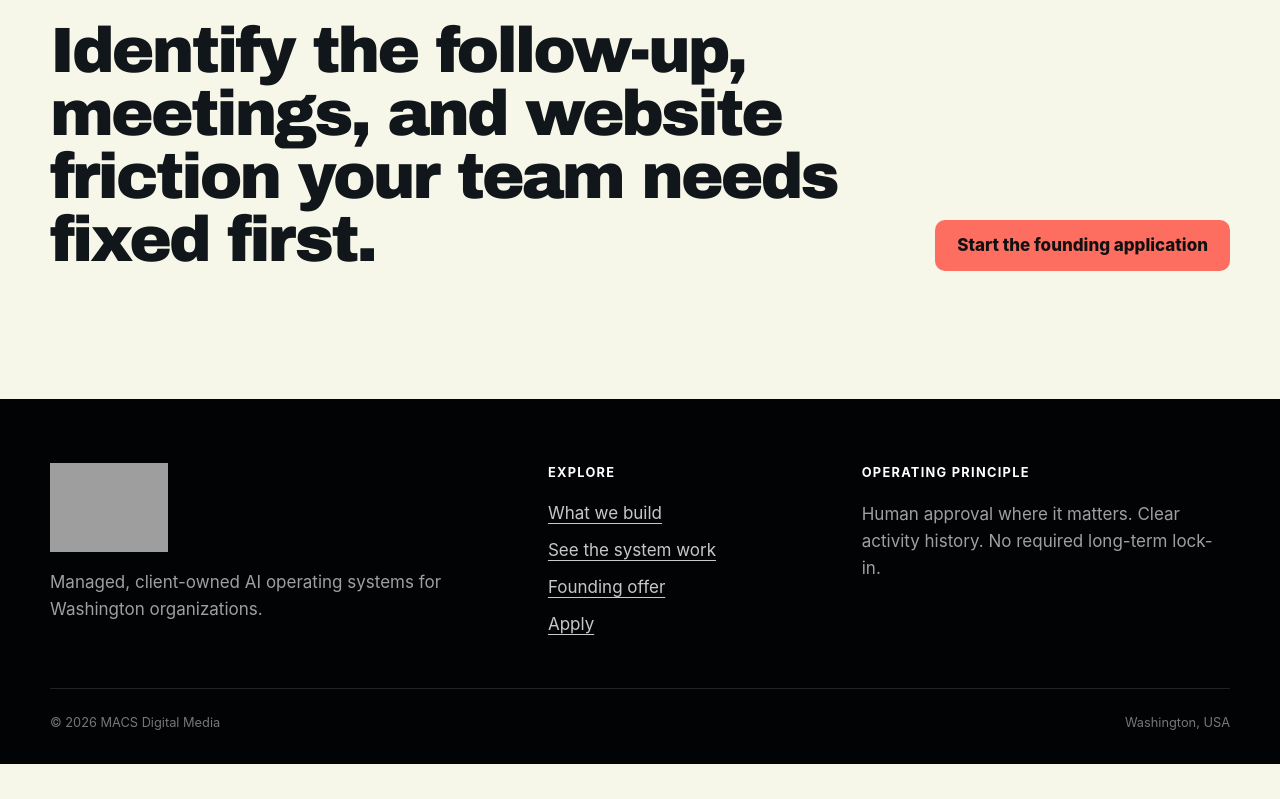
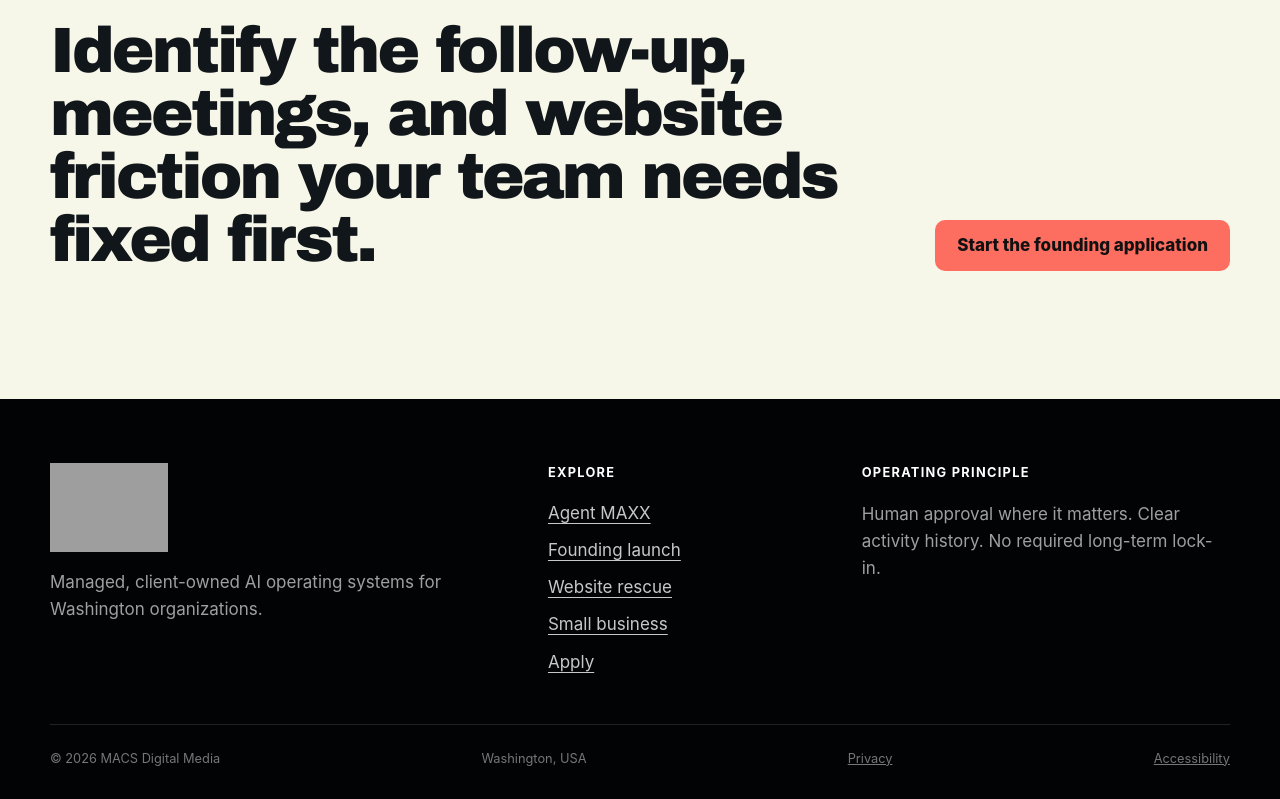
Before and after one commit to executiveusa/macsdigitalmedia, a Next.js app: page / in a window 1280 px wide. Shown: the part 6736-7535 px from the top of the page. Before the commit the page ends 7500 px from the top, so only its background shows below. Built offline with nearby package versions, Linux system fonts and the light colour scheme; grey boxes are pictures that could not be loaded.

Commit message:
feat: expand footer navigation and legal routes

```diff
--- a/components/site-footer.tsx
+++ b/components/site-footer.tsx
@@ -19,9 +19,10 @@ export function SiteFooter() {
         <div>
           <h2 className="site-footer__heading">Explore</h2>
           <nav className="footer-navigation" aria-label="Footer navigation">
-            <Link href="/#what-we-build">What we build</Link>
-            <Link href="/#system-work">See the system work</Link>
-            <Link href="/#founding-offer">Founding offer</Link>
+            <Link href="/maxx">Agent MAXX</Link>
+            <Link href="/founding-launch">Founding launch</Link>
+            <Link href="/website-rescue">Website rescue</Link>
+            <Link href="/small-business">Small business</Link>
             <Link href="/apply">Apply</Link>
           </nav>
         </div>
@@ -35,6 +36,8 @@ export function SiteFooter() {
       <div className="shell site-footer__legal">
         <span>© {new Date().getFullYear()} MACS Digital Media</span>
         <span>Washington, USA</span>
+        <Link href="/privacy">Privacy</Link>
+        <Link href="/accessibility">Accessibility</Link>
       </div>
     </footer>
   );
```
